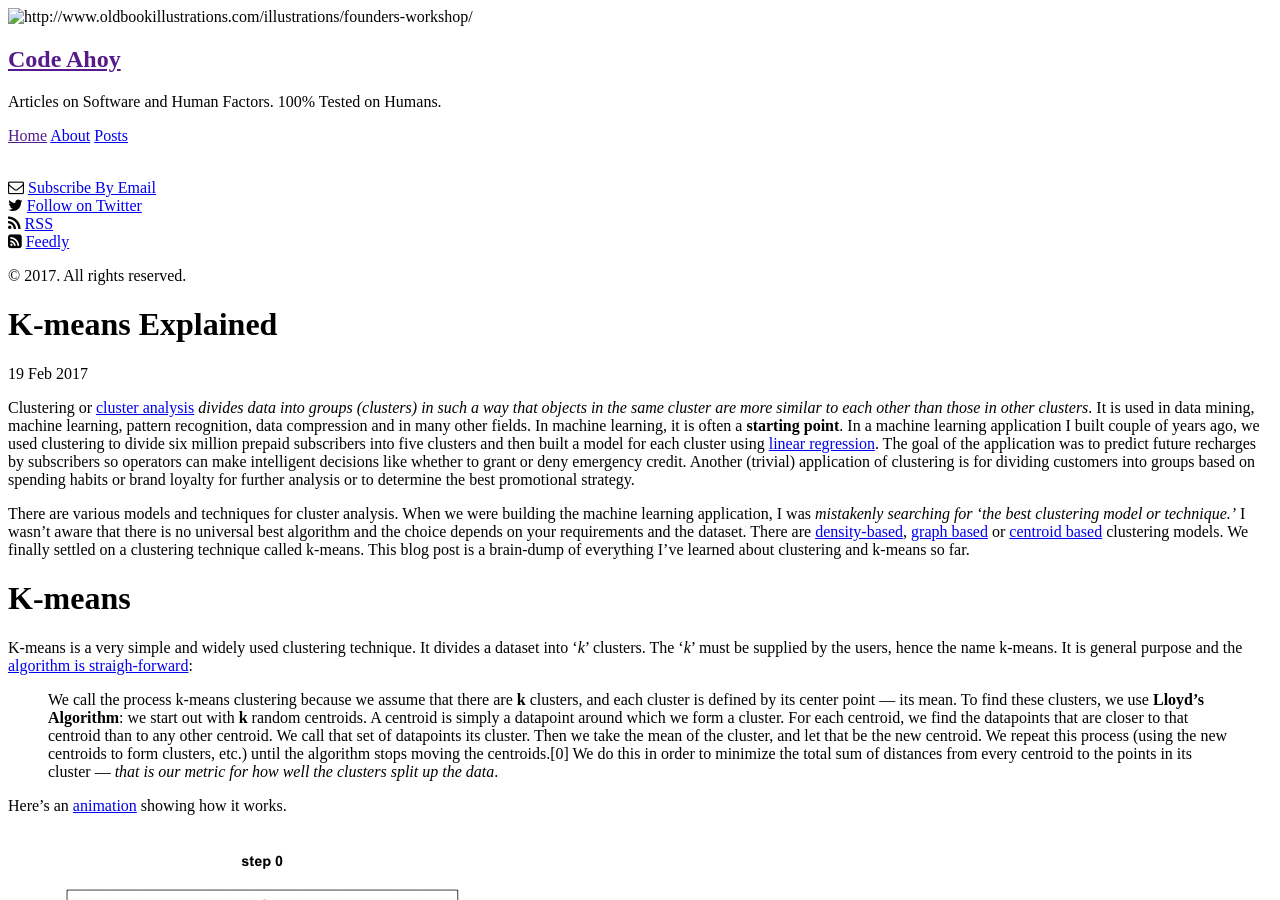
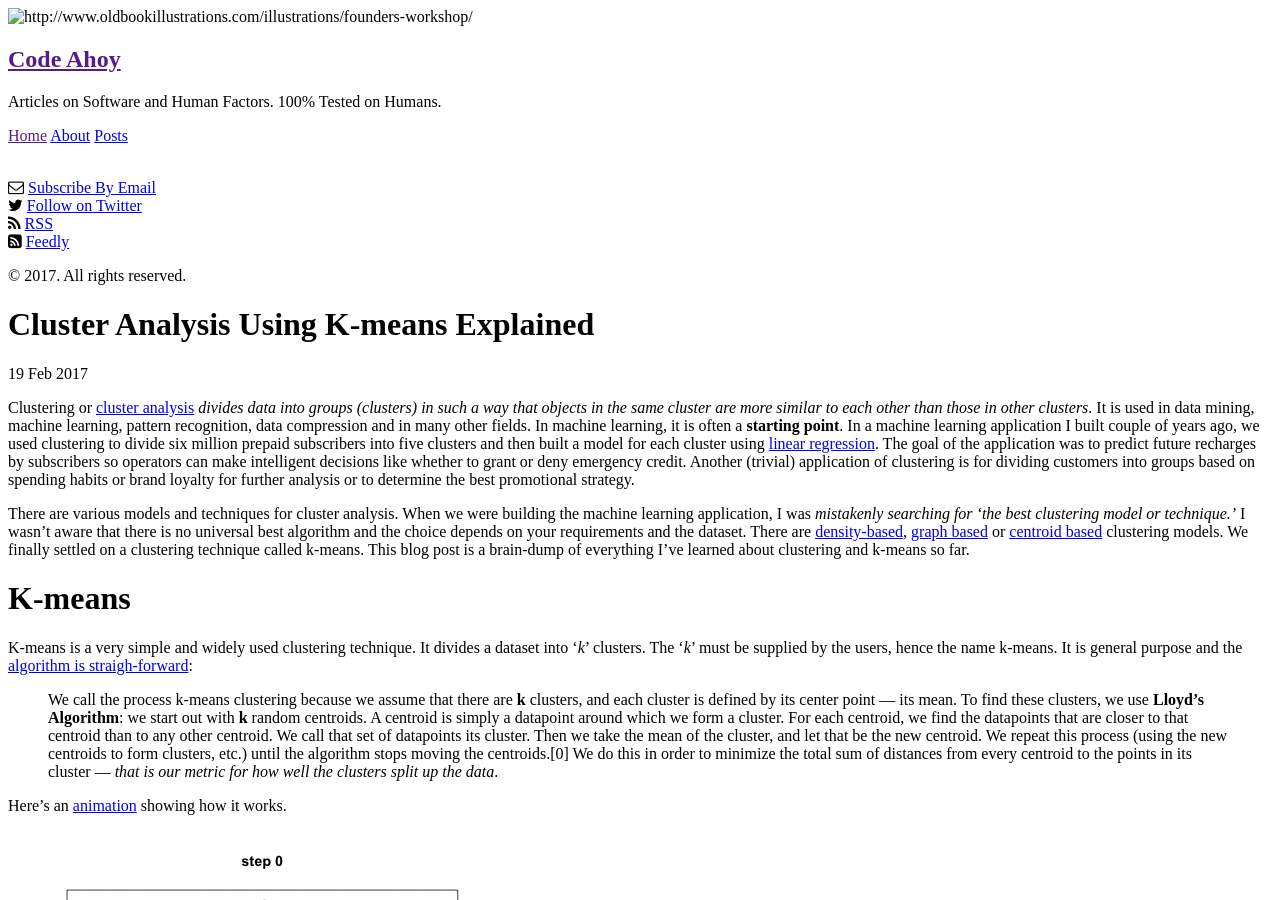
Before and after one commit to talk2viren/umermansoor.github.io, a Jekyll site: the page built from _posts/2017-2-19-cluster-analysis-using-k-means-explained.md, in a window 1280 px wide and 900 px high. Built offline with Jekyll 4.4.1, drawn with Linux system fonts in a browser that asks for light colours; nearby versions of some CDN libraries; a script that is not in the unit is left out; comment, search, counter and statistics services are not loaded.

Commit message:
title change

```diff
--- a/_posts/2017-2-19-k-means-explained.md
+++ b/_posts/2017-2-19-cluster-analysis-using-k-means-explained.md
@@ -1,6 +1,6 @@
 ---
 layout: post
-title: K-means Explained
+title: Cluster Analysis Using K-means Explained
 comments: True
 excerpt_separator: <!--more-->
 ---
```
